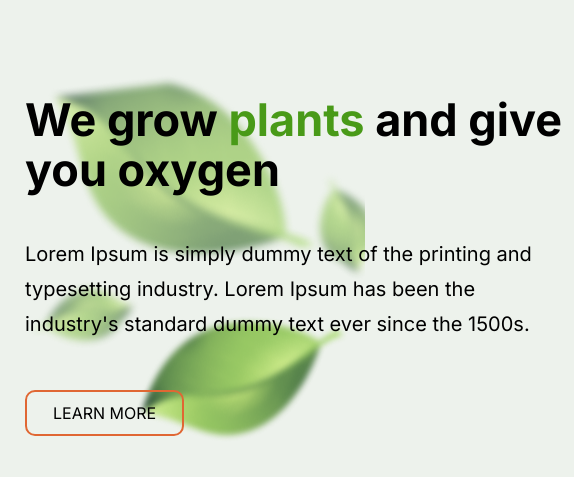
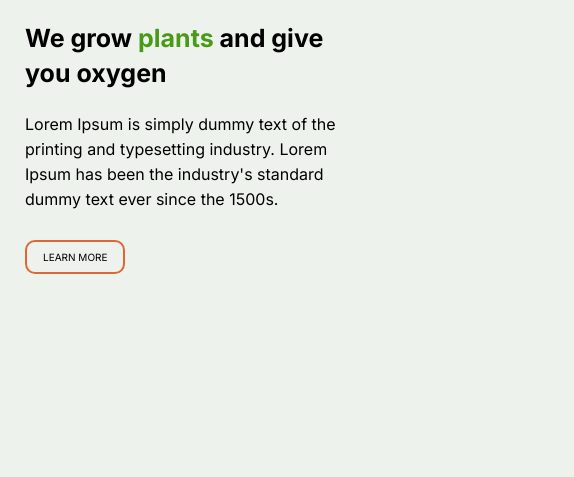
Before and after one commit to Veronikanos/momentum, a plain HTML site: page plants/index.html in a window 390 px wide. Shown: the part 99-576 px from the top of the page, 574 px wide, since content can reach past the window. Drawn offline with nearby package versions, Linux system fonts and the light colour scheme; a web font is replaced by a local one.

Commit message:
feat: adaptive layout for welcome section for mobile

```diff
--- a/plants/sass/layout/_welcome.scss
+++ b/plants/sass/layout/_welcome.scss
@@ -1,38 +1,66 @@
 .welcome {
   &-btn {
+    padding: 5px 16px;
+    font-size: 10px;
+    line-height: calc(20 / 10);
+    @media screen and (min-width: 768px) {
       padding: 11px 26px;
       margin-bottom: 31.4px;
     }
+  }
+
+  &__text {
+    font-size: 16px;
+    line-height: calc(25 / 16);
+    margin-bottom: 25px;
+    @media screen and (min-width: 768px) {
+      margin-bottom: 48px;
+      font-size: 20px;
+      font-weight: 400;
+      line-height: calc(35 / 20);
+    }
+  }
 
   &-container {
+    padding-top: 24px;
+    padding-bottom: 24px;
+    @media screen and (min-width: 768px) {
       padding-top: 62px;
       padding-bottom: 62px;
     }
+  }
 
   &__background {
+    @media screen and (min-width: 768px) {
       background-image: url('../img/leafs.png');
       background-repeat: no-repeat;
     }
+  }
 
   &__wrapper {
+    margin-left: auto;
+
+    @media screen and (min-width: 768px) {
       width: 549px;
       padding-top: 36px;
-    margin-left: auto;
-    // padding-bottom: 94px;
+    }
   }
 
   &__header {
+    font-size: 25px;
     font-weight: 700;
+    line-height: calc(35 / 25);
+    margin-bottom: 21px;
+
+    @media screen and (min-width: 768px) {
       font-size: 45px;
+      font-weight: 700;
       line-height: calc(50 / 45);
       margin-bottom: 42px;
+    }
 
     & span {
       color: $green;
     }
   }
-
-  &__text {
-    margin-bottom: 48px;
 }
-}
```
Also changed, not shown: plants/css/main.css, plants/css/main.min.css, 2 other files. Lines whose indentation alone changed are shown as unchanged.
